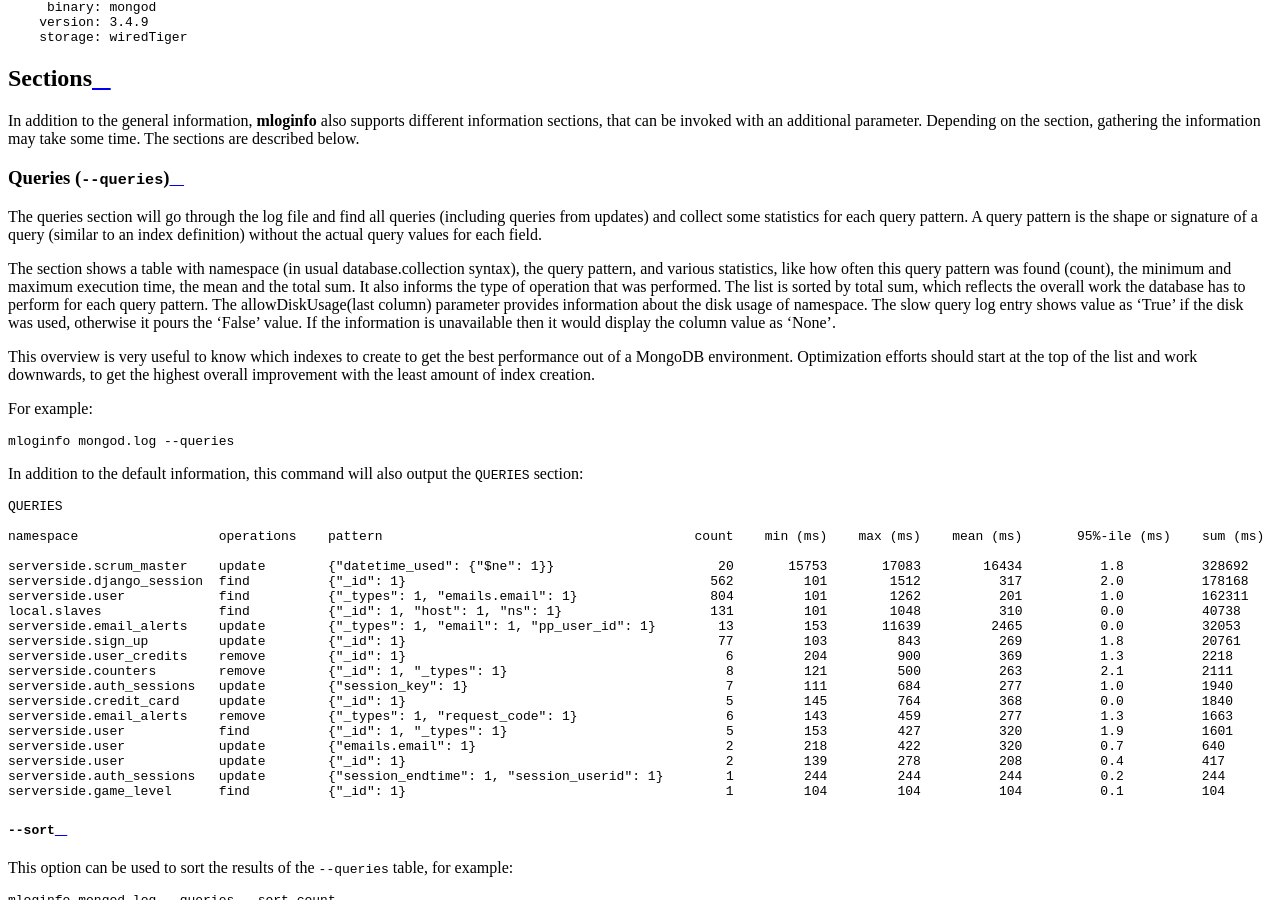
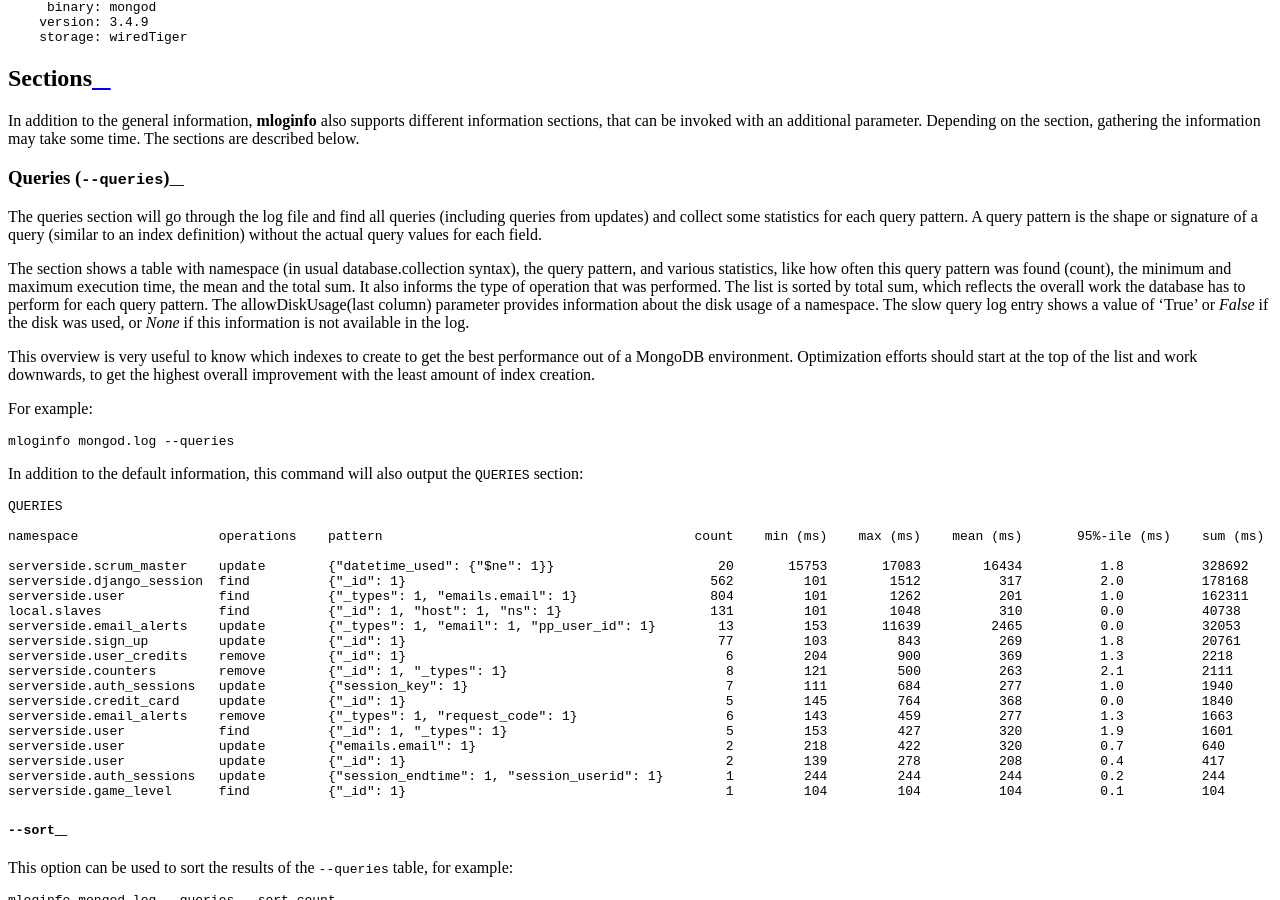
Before and after one commit to rueckstiess/mtools, a Sphinx documentation site: the page built from doc/mloginfo.rst, in a window 1280 px wide and 900 px high, scrolled down 1766 px. Built offline with Sphinx 7.4.7 and the Read the Docs theme 2.0.0, drawn with Linux system fonts in a browser that asks for light colours.

Commit message:
Tidy allowDiskUsage description

```diff
--- a/doc/mloginfo.rst
+++ b/doc/mloginfo.rst
@@ -86,9 +86,9 @@ was found (count), the minimum and maximum execution time, the mean and the
 total sum. It also informs the type of operation that was performed. The list
 is sorted by total sum, which reflects the overall work the database has to
 perform for each query pattern. The allowDiskUsage(last column) parameter provides
-information about the disk usage of namespace. The slow query log entry shows value as 'True' if the disk was used,
-otherwise it pours the 'False' value. If the information is unavailable then it would display the column value as
-'None'.
+information about the disk usage of a namespace. The slow query log entry
+shows a value of 'True' or `False` if the disk was used, or `None` if this
+information is not available in the log.
 
 This overview is very useful to know which indexes to create to get the best
 performance out of a MongoDB environment. Optimization efforts should start at
```
